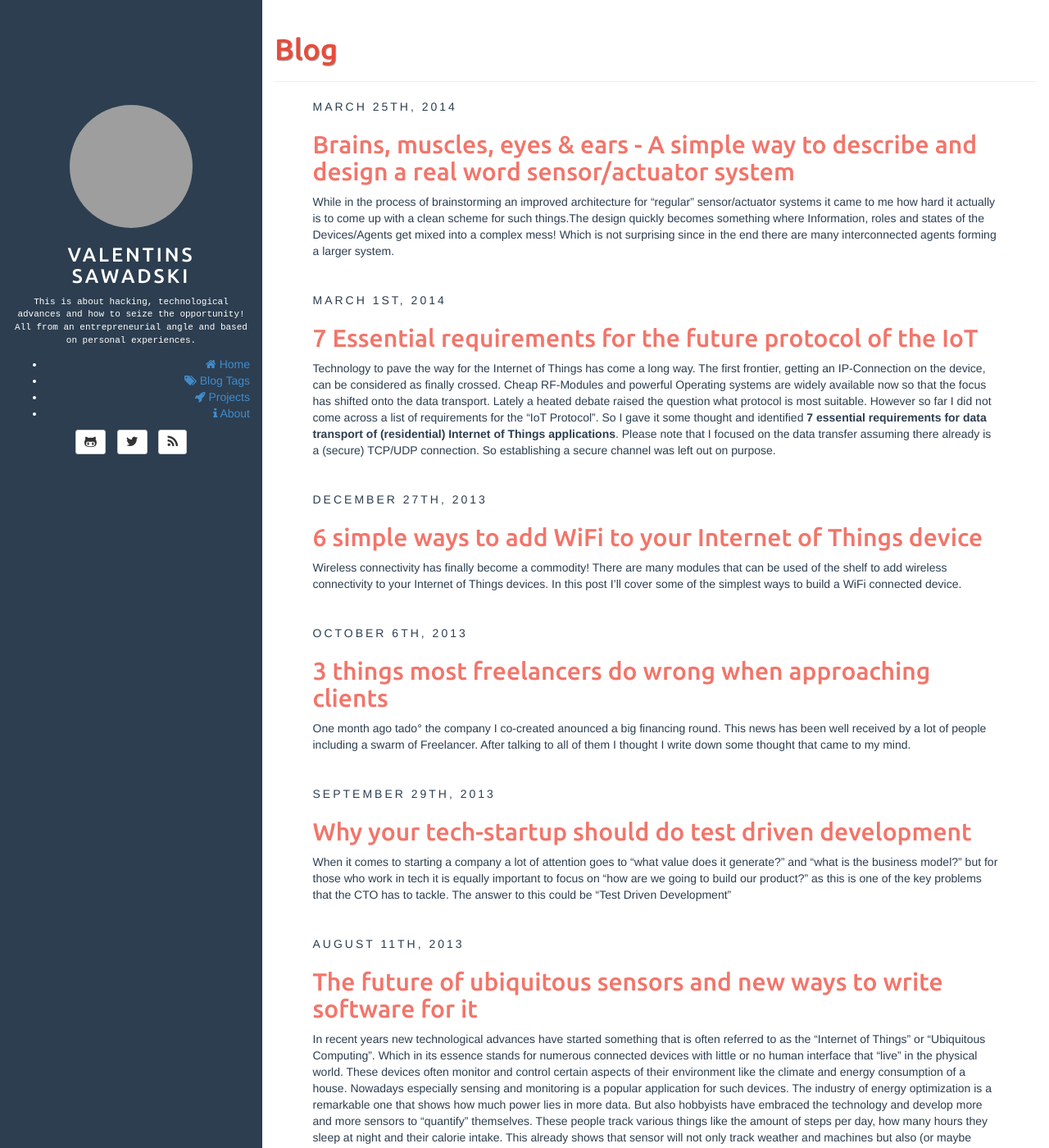
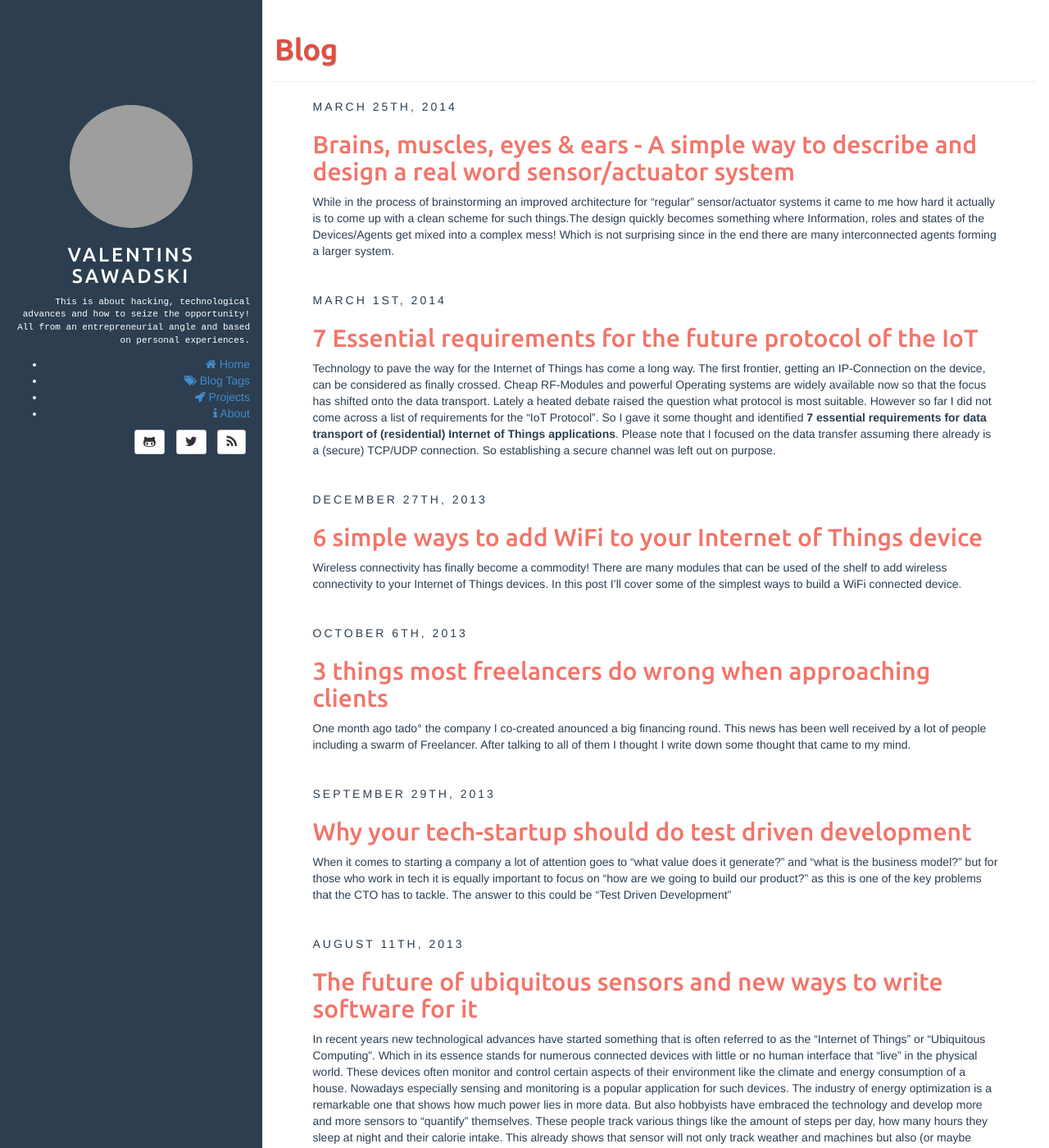
Before and after one commit to vsaw/vsaw.eu, a Jekyll site: the page built from index.html, in a window 1280 px wide and 1400 px high. Shown: the whole window at 82% size. Built offline with Jekyll 4.4.1, drawn with Linux system fonts in a browser that asks for light colours; Markdown is read by kramdown in place of the engine named in the settings; the list of posts is cut into pages by our own code; grey boxes are pictures that could not be loaded.

```diff
--- a/_includes/sidebar.html
+++ b/_includes/sidebar.html
@@ -9,7 +9,7 @@
 </header>
 
 {% if site.author.bio %}
-	<div id="bio" class="text-center">
+	<div id="bio">
 		{{ site.author.bio }}
 	</div>
 {% endif %}
@@ -20,7 +20,7 @@
 	</ul>
 </div>
 
-<div id="contact-list" class="text-center">
+<div id="contact-list">
 	<ul class="list-unstyled list-inline">
 		{% if site.author.github %}
 			<li>
--- a/assets/css/style.css
+++ b/assets/css/style.css
@@ -41,6 +41,11 @@
 	font-size: 11px;
 	margin: 0 auto;
 	margin-bottom: 10px;
+	text-align: right;
+}
+
+#contact-list {
+	text-align: right;
 }
 
 #contact-list li .fa,
@@ -186,4 +191,5 @@
 
 #navigation-sidebar {
 	text-align: right;
+	color: white;
 }
```
